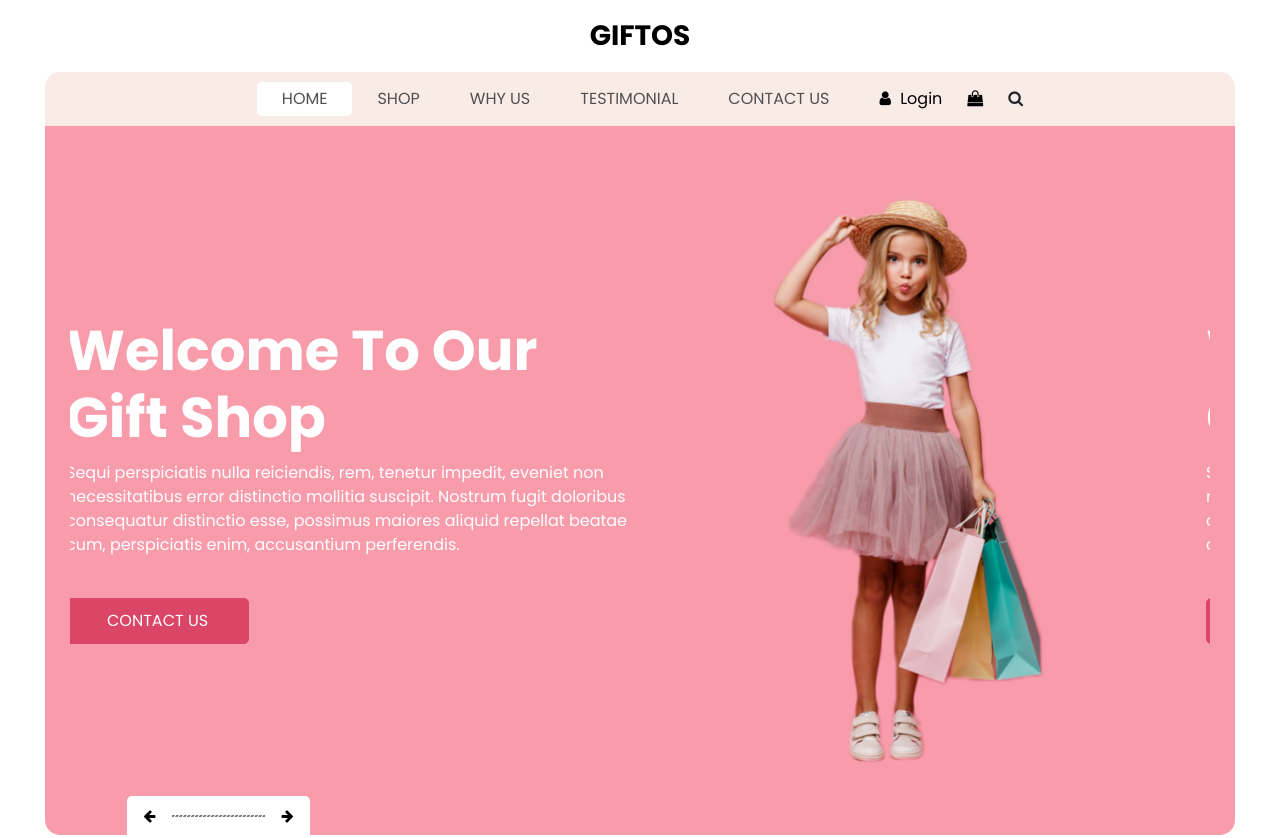
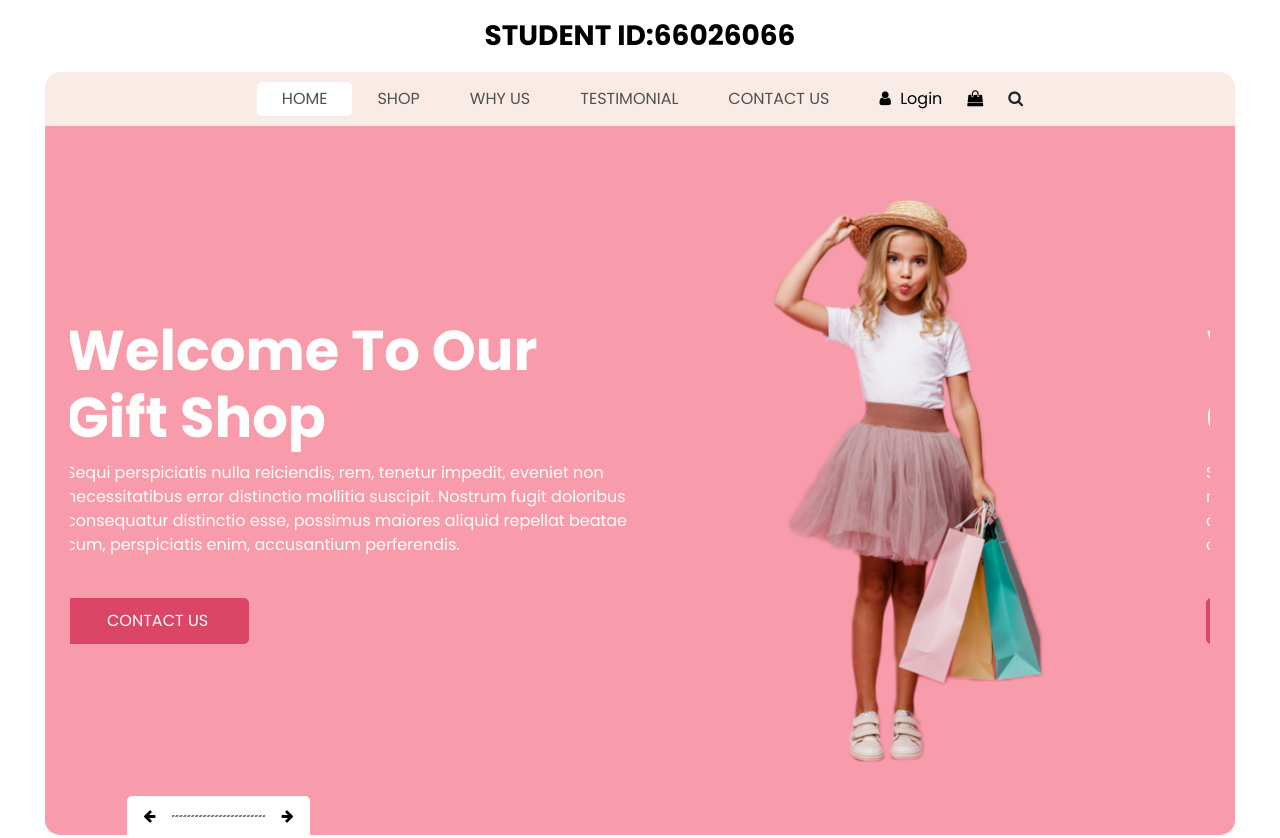
Before and after one commit to axeaoey/admin-ID, a plain HTML site: page index.html in a window 1280 px wide. Shown: the top 838 px of the page. Drawn offline with nearby package versions, Linux system fonts and the light colour scheme.

Commit message:
Add student name

```diff
--- a/index.html
+++ b/index.html
@@ -36,7 +36,7 @@
       <nav class="navbar navbar-expand-lg custom_nav-container ">
         <a class="navbar-brand" href="index.html">
           <span>
-            Giftos <!-- จุดที่ควรเปลี่ยน -->
+            Student ID:66026066 <!-- ตำแหน่งหลัก ตำแหน่ง1 -->
           </span>
         </a>
         <button class="navbar-toggler" type="button" data-toggle="collapse" data-target="#navbarSupportedContent" aria-controls="navbarSupportedContent" aria-expanded="false" aria-label="Toggle navigation">
```
